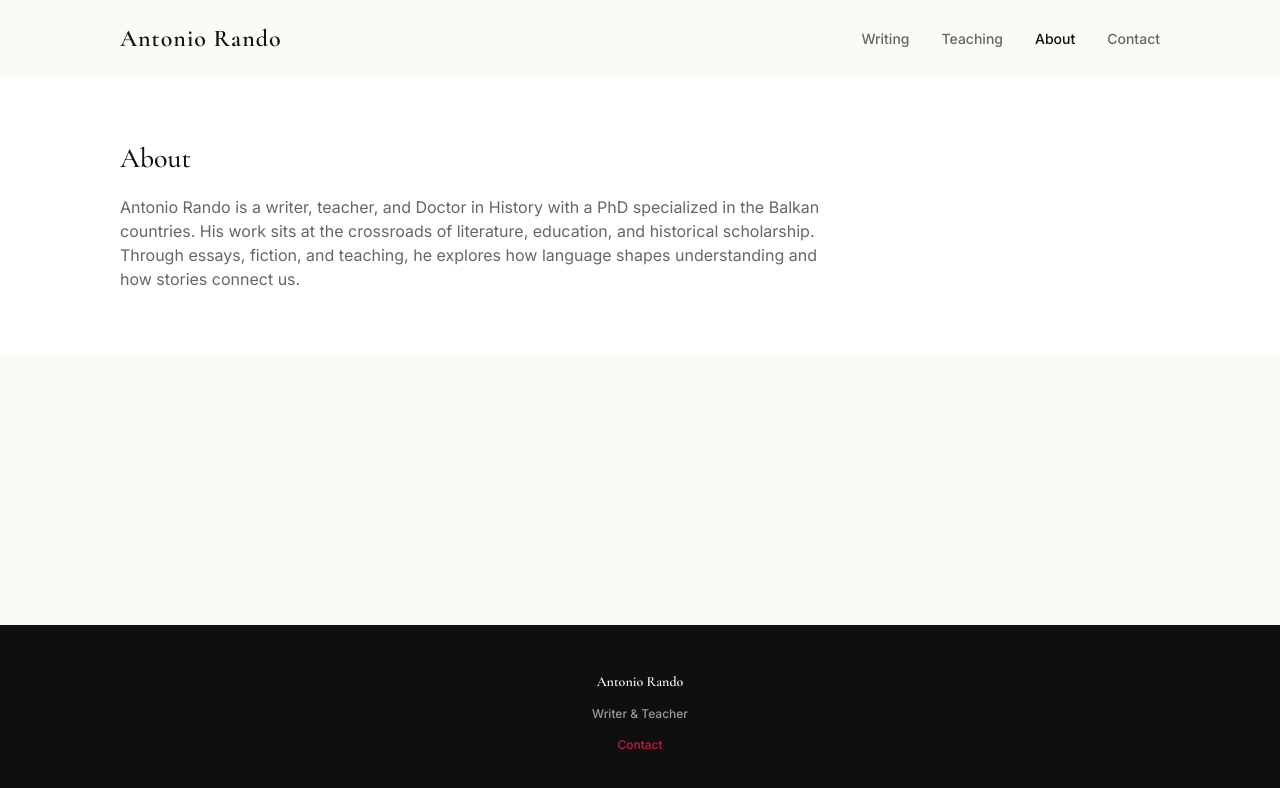
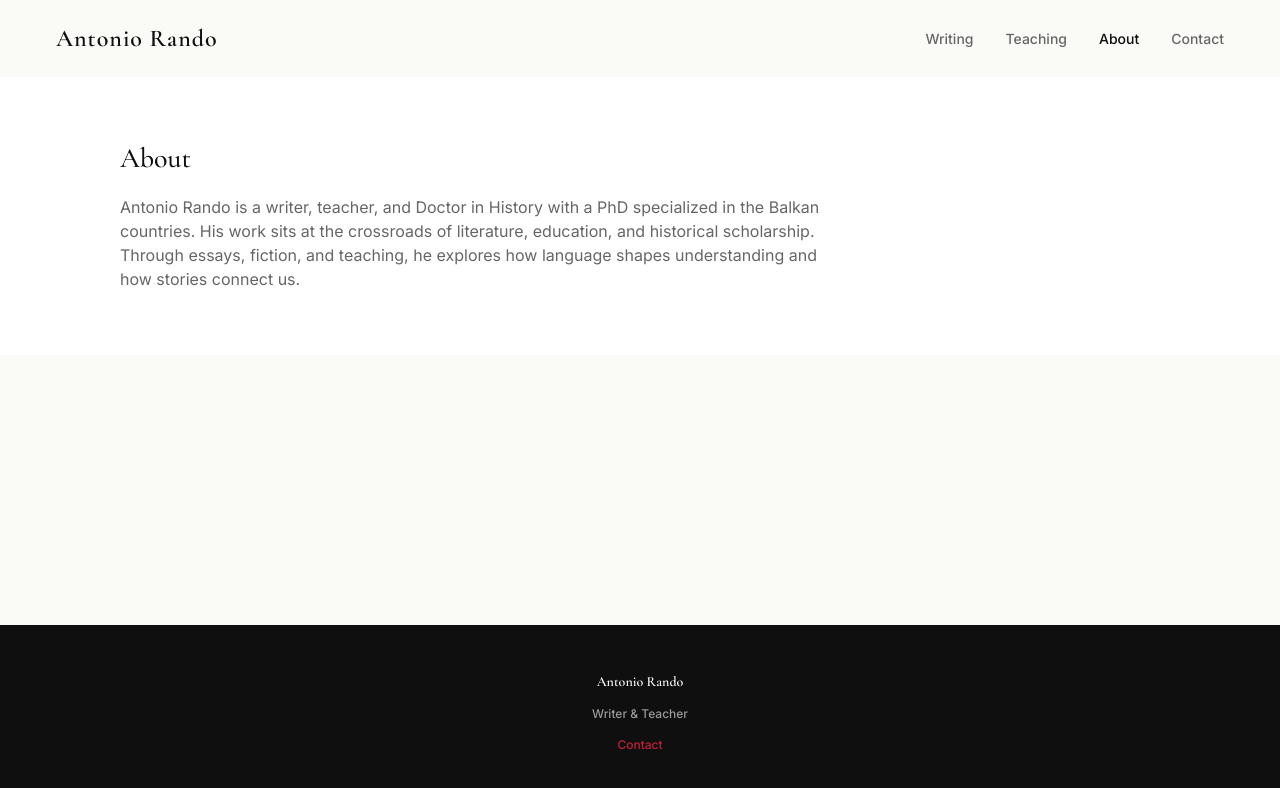
Before and after one commit to Zarzarius/portfolio-antonio-rando, a Next.js app: page /about in a window 1280 px wide. Shown: the top 788 px of the page. Built offline with nearby package versions, Linux system fonts and the light colour scheme.

Commit message:
Refactor padding in layout styles for consistency; update homepage content for better readability

```diff
--- a/src/components/layout.module.scss
+++ b/src/components/layout.module.scss
@@ -17,7 +17,7 @@
   align-items: center;
   justify-content: space-between;
   width: 100%;
-  padding: var(--padding-header-y) var(--padding-section-x);
+  padding: var(--padding-header-y) var(--padding-header-x);
   max-width: 1440px;
   margin: 0 auto;
   background-color: var(--color-bg-page);
```
Also changed, not shown: src/app/page.tsx (+4 -4 lines).
